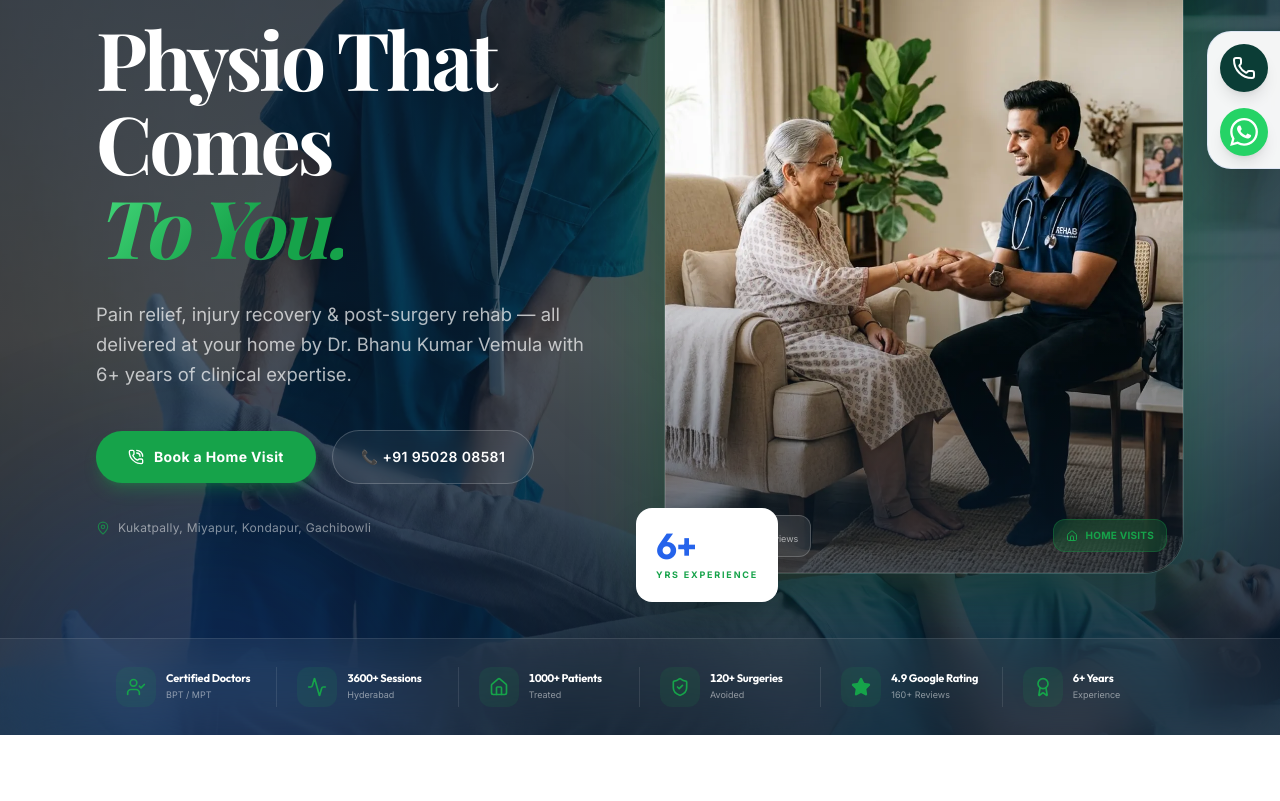
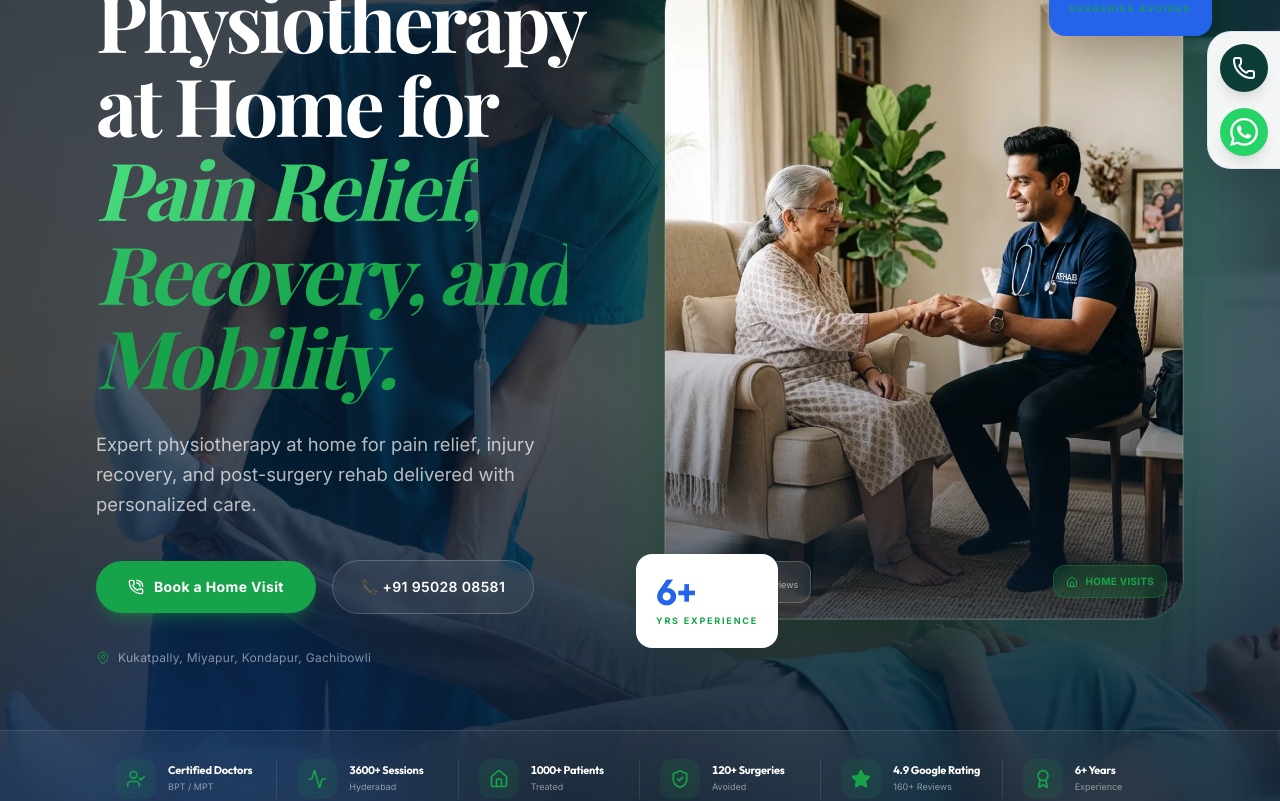
Before and after one commit to CODTECHIT/physico, a React (Vite) app: page / in a window 1280 px wide. Shown: the part 300-1101 px from the top of the page. Built offline with nearby package versions, Linux system fonts and the light colour scheme; a web font is replaced by a local one.

Commit message:
feat: update Hero content and add treatment redirects in Conditions page

```diff
--- a/src/pages/Conditions.tsx
+++ b/src/pages/Conditions.tsx
@@ -1,4 +1,5 @@
 import { motion, useScroll, useTransform } from "framer-motion";
+import { Link } from "react-router-dom";
 import {
   ClipboardCheck,
   BookOpen,
@@ -373,26 +374,40 @@ const Conditions = () => {
 
           <div className="grid grid-cols-2 md:grid-cols-3 gap-3 md:gap-4 lg:gap-6">
             {[
-              "Back & Neck Pain",
-              "Knee Pain & Arthritis",
-              "Stroke & Paralysis Rehab",
-              "Sports Injuries",
-              "Post-Surgical Recovery",
-              "Joint Disorders",
-              "Frozen Shoulder",
-              "Sciatica & Disc Problems",
-              "Elderly & Geriatric Care"
-            ].map((condition, idx) => (
+              { title: "Back & Neck Pain", slug: "back-pain" },
+              { title: "Knee Pain & Arthritis", slug: "hip-knee-arthritis" },
+              { title: "Stroke & Paralysis Rehab", slug: "stroke-rehabilitation" },
+              { title: "Sports Injuries", slug: "acl-rehabilitation" },
+              { title: "Post-Surgical Recovery", slug: "acl-rehabilitation" }, // Linking to ACL as representative surgical rehab
+              { title: "Joint Disorders", slug: "hip-knee-arthritis" },
+              { title: "Frozen Shoulder", slug: "shoulder-pain" },
+              { title: "Sciatica & Disc Problems", slug: "back-pain" },
+              { title: "Elderly & Geriatric Care", slug: "geriatric-physiotherapy" }
+            ].map((item, idx) => (
               <motion.div
                 key={idx}
                 initial={{ opacity: 0, y: 20 }}
                 whileInView={{ opacity: 1, y: 0 }}
                 viewport={{ once: true }}
                 transition={{ duration: 0.5, delay: idx * 0.1 }}
-                className="bg-surface/30 p-4 lg:p-6 rounded-2xl flex items-center gap-4 hover:bg-accent/5 hover:border-accent/20 border border-transparent transition-all duration-300"
+                className="group"
               >
-                <div className="w-2 h-2 rounded-full bg-accent shrink-0" />
-                <span className="text-sm lg:text-lg font-bold text-primary">{condition}</span>
+                {item.slug ? (
+                  <Link
+                    to={`/treatment/${item.slug}`}
+                    className="bg-surface/30 p-4 lg:p-6 rounded-2xl flex items-center gap-4 hover:bg-accent/10 hover:border-accent/30 border border-transparent transition-all duration-400 group h-full"
+                  >
+                    <div className="w-2 h-2 rounded-full bg-accent shrink-0 group-hover:scale-150 transition-transform duration-400" />
+                    <span className="text-sm lg:text-lg font-bold text-primary group-hover:text-accent transition-colors duration-400">
+                      {item.title}
+                    </span>
+                  </Link>
+                ) : (
+                  <div className="bg-surface/30 p-4 lg:p-6 rounded-2xl flex items-center gap-4 border border-transparent h-full">
+                    <div className="w-2 h-2 rounded-full bg-accent shrink-0" />
+                    <span className="text-sm lg:text-lg font-bold text-primary">{item.title}</span>
+                  </div>
+                )}
               </motion.div>
             ))}
           </div>
--- a/src/pages/Home.tsx
+++ b/src/pages/Home.tsx
@@ -285,7 +285,7 @@ const Home = () => {
               className="font-serif font-bold text-white leading-[1.05] tracking-[-0.04em]"
               style={{ fontSize: "clamp(2.4rem, 6.5vw, 5rem)" }}
             >
-              Physio That Comes{" "}
+              Physiotherapy at Home for{" "}
               <br className="hidden sm:block" />
               <span
                 className="italic font-normal"
@@ -296,7 +296,7 @@ const Home = () => {
                   backgroundClip: "text",
                 }}
               >
-                To You.
+                Pain Relief, Recovery, and Mobility.
               </span>
             </motion.h1>
 
@@ -305,12 +305,11 @@ const Home = () => {
               initial={{ opacity: 0, y: 20 }}
               animate={{ opacity: 1, y: 0 }}
               transition={{ delay: 0.5, duration: 0.7 }}
-              className="text-white/70 font-sans font-medium leading-relaxed max-w-[520px]"
+              className="text-white/70 font-sans font-medium leading-relaxed max-w-[550px]"
               style={{ fontSize: "clamp(0.9rem, 1.5vw, 1.15rem)" }}
             >
-              Pain relief, injury recovery & post-surgery rehab — all delivered at
-              your home by Dr. Bhanu Kumar Vemula with 6+ years of clinical
-              expertise.
+              Expert physiotherapy at home for pain relief, injury recovery, and
+              post-surgery rehab delivered with personalized care.
             </motion.p>
 
             {/* CTAs */}
@@ -440,14 +439,14 @@ const Home = () => {
                   initial={{ opacity: 0, y: 10 }}
                   animate={{ opacity: 1, y: 0 }}
                   transition={{ delay: 0.4 + idx * 0.08, duration: 0.5 }}
-                  className="flex items-center justify-center lg:justify-start gap-2.5 px-2 lg:px-5 group"
+                  className="flex items-center justify-start sm:justify-center lg:justify-start gap-3 px-4 sm:px-2 lg:px-5 group"
                 >
-                  <div className="w-8 h-8 lg:w-10 lg:h-10 rounded-xl bg-accent/10 flex items-center justify-center text-accent shrink-0 group-hover:bg-accent group-hover:text-white transition-all duration-400">
+                  <div className="w-9 h-9 lg:w-10 lg:h-10 rounded-xl bg-accent/10 flex items-center justify-center text-accent shrink-0 group-hover:bg-accent group-hover:text-white transition-all duration-400">
                     {item.icon}
                   </div>
                   <div className="flex flex-col">
-                    <span className="text-white font-bold text-[10px] lg:text-[11px] leading-tight numerics whitespace-nowrap">{item.title}</span>
-                    <span className="text-white/50 text-[8px] lg:text-[9px] font-medium mt-0.5 whitespace-nowrap">{item.desc}</span>
+                    <span className="text-white font-bold text-[10px] sm:text-[11px] leading-tight numerics whitespace-nowrap">{item.title}</span>
+                    <span className="text-white/50 text-[8px] sm:text-[9px] font-medium mt-0.5 whitespace-nowrap">{item.desc}</span>
                   </div>
                 </motion.div>
               ))}
```
